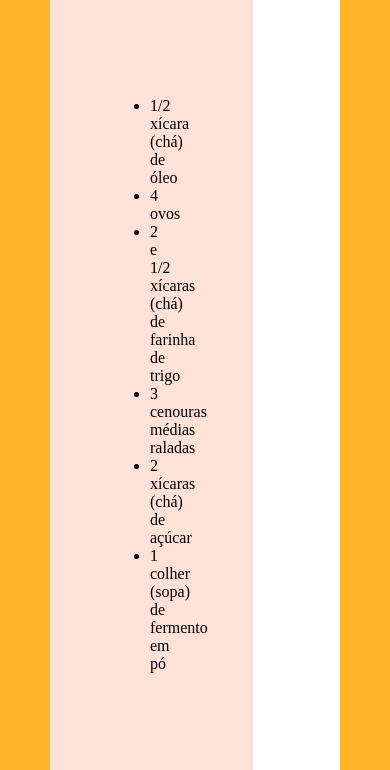
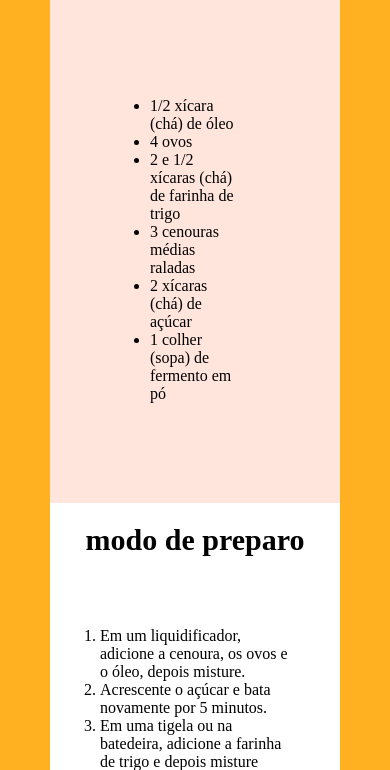
Before and after one commit to LFabreu/lucas_19h-ter-a, a plain HTML site: page aula_5/index.html in a window 390 px wide. Shown: the part 263-1033 px from the top of the page. Drawn offline with Linux system fonts and the light colour scheme.

Commit message:
trabalho_feito

```diff
--- a/aula_5/style.css
+++ b/aula_5/style.css
@@ -6,7 +6,7 @@
 }
 
 body{
-    background-color: rgba(255, 166, 0, 0.849);
+    background-color: rgba(255, 166, 0, 0.87);
 
 }
 
@@ -32,7 +32,7 @@ header h1{
 
 .ingredientes{
     width: 70%;
-    background-color: rgba(253, 177, 149, 0.377);
+    background-color: rgba(253, 177, 149, 0.329);
 }
 
 .imagem{
@@ -65,3 +65,15 @@ footer a{
 .preparo{
     padding: 50px;
 }
+
+@media(max-width: 450px) {
+    .imagem{
+    width: 0px;
+    }
+    .ingredientes{
+        width: 100%;
+    }
+    .receita-ingredientes ul{
+
+    }
+}
```
